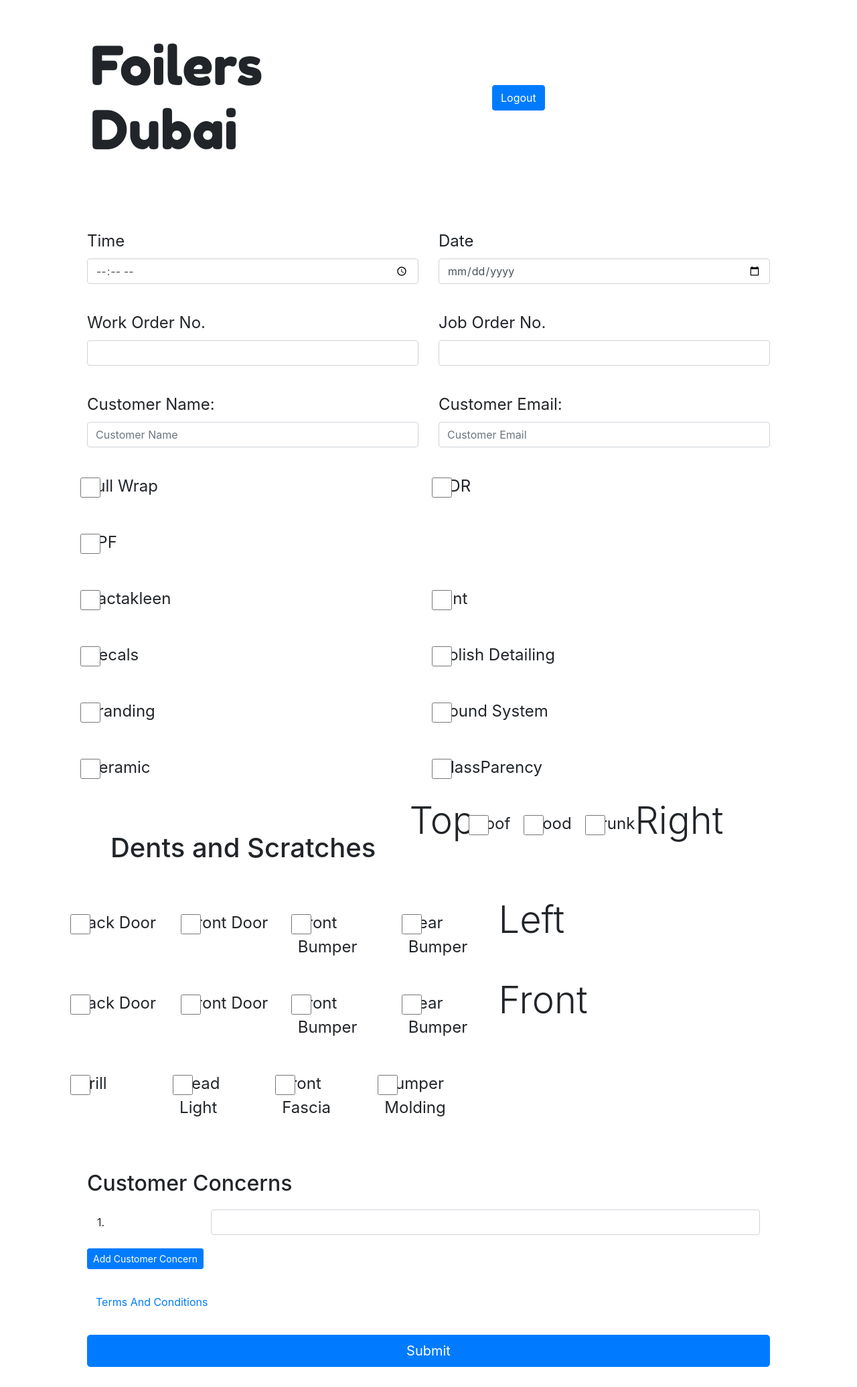
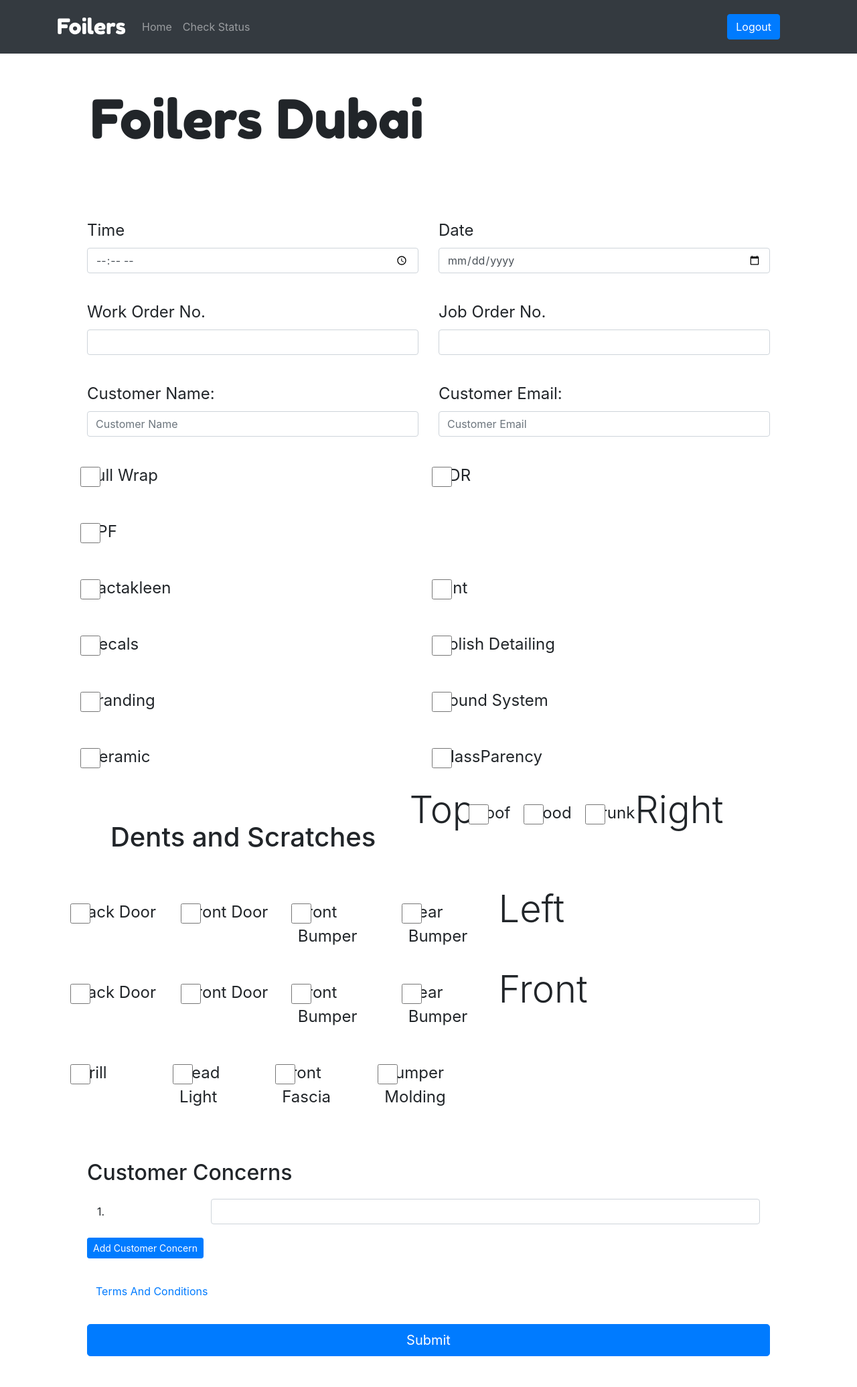
Before and after one commit to Mufaddal1125/foilers, a PHP site: page /add_car.php in a window 1280 px wide. Shown: the whole page at 67% size. After the commit the page ends 2025 px from the top, so only its background shows below. Run offline with PHP 8.4, Linux system fonts and the light colour scheme; some libraries are stand-ins or nearby versions.

Commit message:
added navbar

```diff
--- a/add_car.php
+++ b/add_car.php
@@ -11,14 +11,14 @@ require("./partials/header.php");
     <?php
     require('partials/message.php');
     ?>
+    <?php
+    require('partials/navbar.php');
+    ?>
     <div class="container">
+
         <div class="header row clearfix">
             <h1 class="col">Foilers Dubai</h1>
-            <div class="logout col float-right">
-                <form type='get' action="server.php" name="logout">
-                    <input type="submit" name="logout" id="logout" value="Logout" class="btn btn-primary">
-                </form>
-            </div>
+
         </div>
         <form action="./server.php" name="addCar" method="post">
             <div class="form">
@@ -191,24 +191,6 @@ require("./partials/header.php");
                         </div>
                     </div>
 
-                    <!-- <div class="row">
-                        <h1>Dents and Scratches</h1>
-                        <div class="right">
-                            <svg width="505" height="204" viewBox="0 0 505 204" fill="none" xmlns="http://www.w3.org/2000/svg">
-                                <g id="right">
-                                    <path id="right_body" d="M41 59C29.8327 59.1303 23.946 60.2995 14 64C0.532773 105.387 -0.471968 123.939 2.00004 154C27.8654 160.363 42.3378 168.36 72 162C64.5 178 79.5 203.5 107.5 203.5C134.38 199.707 145.5 182 143 162L380.5 161.017C371.5 180.017 383.5 201 409.5 202.5C439 202.5 449 180 442 162.858H502C506.808 149.273 502 117.5 492.5 91.5C456.5 72.5 441 65.5 385 60.5C346.5 29 334.141 19.4503 295 9C175.735 -8.86023 110.606 1.18551 41 59Z" stroke="black" />
-                                    <path id="right_front_door" d="M251.955 59.6959L241 8.02567C270.536 7.751 287.006 9.49057 315.857 22.5736C331.626 30.7083 350.067 38.5882 374 59.6959M251.955 59.6959H374M251.955 59.6959L267.017 152H372C377.468 112.981 378.67 92.2859 374 59.6959M262.909 78.2571V83.7752C270.409 86.7659 274.781 86.9866 282.993 83.7752V78.2571M262.909 78.2571V72.7389H282.993V78.2571M262.909 78.2571H282.993" stroke="black" />
-                                    <path id="right_back_door" d="M134 20L125.5 58.5L150.5 140C152.48 148.134 155.5 152.5 161 152.5H262L246 60.5M140 77.25V82C146.444 85.7623 150.056 85.8519 156.5 82V77.25M140 77.25V72.5H156.5V77.25M140 77.25H156.5M66 58C108.546 23.4008 147.864 6.69886 235 8.26205L245.5 60.0398L66 58Z" stroke="black" />
-                                    <path id="right_back_wheel" d="M139.5 166.5C139.5 183.599 124.971 197.5 107 197.5C89.0286 197.5 74.5 183.599 74.5 166.5C74.5 149.401 89.0286 135.5 107 135.5C124.971 135.5 139.5 149.401 139.5 166.5Z" stroke="black" />
-                                    <path id="right_front_wheel" d="M438.5 172C438.5 186.619 426.205 198.5 411 198.5C395.795 198.5 383.5 186.619 383.5 172C383.5 157.381 395.795 145.5 411 145.5C426.205 145.5 438.5 157.381 438.5 172Z" stroke="black" />
-                                    <path id="right_front_bumper" d="M499 157.5C499.572 131.838 497.093 117.806 487 93.5C475.321 86.0855 469.385 82.1814 452 76C429.5 68 412.276 65.0113 380 62.5C380.552 65.2184 381.04 67.8783 381.468 70.5M499 157.5H475.5M499 157.5L491.148 124M381.468 70.5C385.735 96.6653 383.984 119.015 380 157.5C386.213 147.338 391.874 140.782 409.5 140.5C423.498 140.276 437 150.5 441 157.5H475.5M381.468 70.5C414.522 75.0358 432.385 80.0289 463 93.5M463 93.5C470.439 92.1 474.972 91.9809 484 93.5L487.047 106.5M463 93.5L465.539 106.5M475.5 157.5L468.957 124M465.539 106.5C473.55 104.766 478.244 104.701 487.047 106.5M465.539 106.5L468.078 119.5M487.047 106.5L490.094 119.5M468.078 119.5H490.094M468.078 119.5L468.957 124M490.094 119.5L491.148 124M468.957 124H491.148" stroke="black" />
-                                    <path id="rear_bumper" d="M17.5 66.5C26.3426 68.3885 30.6361 69.5332 35 72C33.4723 76.6761 31.7323 83.1584 33 97.5M17.5 66.5H127L144 156C131.5 136.5 125 130.5 104.5 130.5C84 130.5 73.8844 142.647 71 156C55.3343 153.841 41.6596 160.5 37 132.5C35.4768 123.347 32.7459 117.465 33 97.5M17.5 66.5L10.5 97.5H33" stroke="black" />
-                                </g>
-                            </svg>
-
-                        </div>
-                    </div> -->
-
                     <div class="Customer-Concern">
                         <h2>Customer Concerns</h2>
                         <div class="form-group row clearfix">
--- a/details.php
+++ b/details.php
@@ -15,6 +15,9 @@ require "server.php";
 </head>
 
 <body>
+    <?php
+    require('partials/navbar.php');
+    ?>
     <div class="container">
         <div class="header">
             <h1>Details</h1>
--- a/index.php
+++ b/index.php
@@ -9,6 +9,9 @@ require('partials/header.php');
 <body>
     <?php
     require('partials/message.php');
+    ?>
+    <?php
+    require('partials/navbar.php');
     ?>
     <div class="container">
         <div class="header">
--- a/login.php
+++ b/login.php
@@ -17,9 +17,11 @@ require "partials/header.php";
             </div>
             <div class="form-group">
                 <label for="password">Password</label>
-                <input type="text" placeholder="Password" name="password" class="form-control" required>
+                <input type="password" placeholder="Password" name="password" class="form-control" required>
             </div>
-            <input type="submit" name="login" value="Login"> <span>Or <a href="./register.php">Register Here</a></span>
+            <div style="margin: 20px 0">
+                <input type="submit" name="login" value="Login"> <span>Or <a href="./register.php">Register Here</a></span>
+            </div>
         </form>
     </div>
 
--- a/partials/navbar.php
+++ b/partials/navbar.php
@@ -0,0 +1,27 @@
+
+    <nav class="navbar navbar-expand-lg navbar-dark bg-dark">
+        <div class="container">
+        <a class="navbar-brand" href="./index.php">Foilers</a>
+        <button class="navbar-toggler" type="button" data-toggle="collapse" data-target="#navbarSupportedContent" aria-controls="navbarSupportedContent" aria-expanded="false" aria-label="Toggle navigation">
+            <span class="navbar-toggler-icon"></span>
+        </button>
+
+        <div class="collapse navbar-collapse" id="navbarSupportedContent">
+            <ul class="navbar-nav mr-auto">
+                <li class="nav-item">
+                    <a class="nav-link" href="./index.php">Home</a>
+                </li>
+                <li class="nav-item">
+                    <a class="nav-link" href="./status.php">Check Status</a>
+                </li>
+
+
+            </ul>
+            <form type='get' action="./server.php" name='logout' class="form-inline my-2 my-lg-0">
+
+                <input type="submit" name="logout" id="logout" value="Logout" class="btn btn-primary">
+
+            </form>
+        </div>
+        </div>
+    </nav>
--- a/register.php
+++ b/register.php
@@ -23,7 +23,8 @@ require "partials/header.php";
                 <label for="email">email</label>
                 <input type="email" placeholder="Email" name="email" class="form-control" required>
             </div>
-            <input type="submit" class='form-control' name="register" value="Register">
+
+            <button type="submit" class='btn btn-primary' style="margin: 20px 0" name="register" >Register</button>
         </form>
     </div>
 
--- a/server.php
+++ b/server.php
@@ -113,7 +113,7 @@ if (isset($_POST['addCar'])) {
                     }
                 }
             }
-            $_SESSION['msg'] = "Successfully Inserted Car";
+            $_SESSION['msg'] = "Successfully Added Car to Service";
             $_SESSION['msg_type'] = "success";
             header("location: add_car.php");
         } else {
--- a/status.php
+++ b/status.php
@@ -12,6 +12,9 @@ $result = $conn->query($sql);
 
 <body>
     <?php require "partials/message.php"; ?>
+    <?php
+    require('partials/navbar.php');
+    ?>
     <div class="container">
         <h1>List of Cars</h1>
         <?php
--- a/styles/styles.css
+++ b/styles/styles.css
@@ -1,66 +1,68 @@
 @import url('https://fonts.googleapis.com/css2?family=Fredoka+One&display=swap');
 
-body, html{
+body,
+html {
     margin: 0;
     padding: 0;
     box-sizing: border-box;
 }
 
-.header{
+.header {
     display: flex;
     justify-content: center;
     align-items: center;
 }
 
-.header h1{
+.header h1 {
     font-size: 5em;
     font-family: "Fredoka One", cursive;
 }
 
-.logout{
-  margin: auto;
+.logout {
+    margin: auto;
 }
 
 
 
-.form-group{
+.form-group {
     margin: 20px 0;
 }
 
-.check-lg{
+.check-lg {
     width: 50px;
     height: 30px;
 }
 
-.cust-concern{
+.cust-concern {
     display: inline;
 }
 
-form{
+form {
     padding: 30px;
 }
 
-.terms{
+.terms {
     margin: 30px 0;
 }
 
-label{
+label {
     font-size: 1.5rem;
 }
 
-a{
+a {
     text-decoration: none;
 }
 
-.container h1{
+.container h1 {
     margin: 50px;
 }
 
-.cards > .col {
+.cards>.col {
 
-   margin: auto;
+    margin: auto;
 }
-a .card-action{
+
+a .card-action {
     margin: 2rem auto;
     padding: 20px;
     display: flex;
@@ -70,31 +72,41 @@ a .card-action{
     width: 300px;
     height: 300px;
     border-radius: 10px;
-    box-shadow: 0 0 10px rgba(0,0,0,0.5);
+    box-shadow: 0 0 10px rgba(0, 0, 0, 0.5);
     transition: 0.3s ease;
 }
 
-a .card-action h1{
+a .card-action h1 {
     text-decoration: none;
     color: white;
     text-align: center;
 }
 
-a .card-action:hover{
+a .card-action:hover {
     transform: scale(0.98);
-    box-shadow: 0 0 20px rgba(0,0,0,0.5);
+    box-shadow: 0 0 20px rgba(0, 0, 0, 0.5);
 }
 
-@media only screen and (max-width: 600px){
-    .header h1{
+@media only screen and (max-width: 600px) {
+    .header h1 {
         font-size: 10vw;
     }
-    .row .col label{
+
+    .row .col label {
         display: block;
         font-size: 5vw;
     }
 }
-/*
-svg #right *:hover:not(#rear_wheel, #front_wheel){
+
+svg #right *:hover {
     fill: aqua;
-} */
+}
+
+.navbar{
+    height: 10vh;
+}
+
+.navbar .container .navbar-brand {
+    font-size: 2em;
+    font-family: "Fredoka One", cursive;
+}
```
Also changed, not shown: files/images/blueprint.png (deleted), files/images/objects-12-512.png (deleted), files/images/right/rear_bumper.svg (deleted), files/images/right/right.svg (deleted), files/images/right/right_back_door.svg (deleted), files/images/right/right_back_wheel.svg (deleted), files/images/right/right_body.svg (deleted), files/images/right/right_front_bumper.svg (deleted), files/images/right/right_front_door.svg (deleted), files/images/right/right_front_wheel.svg (deleted), files/images/side car.jpg (deleted).
